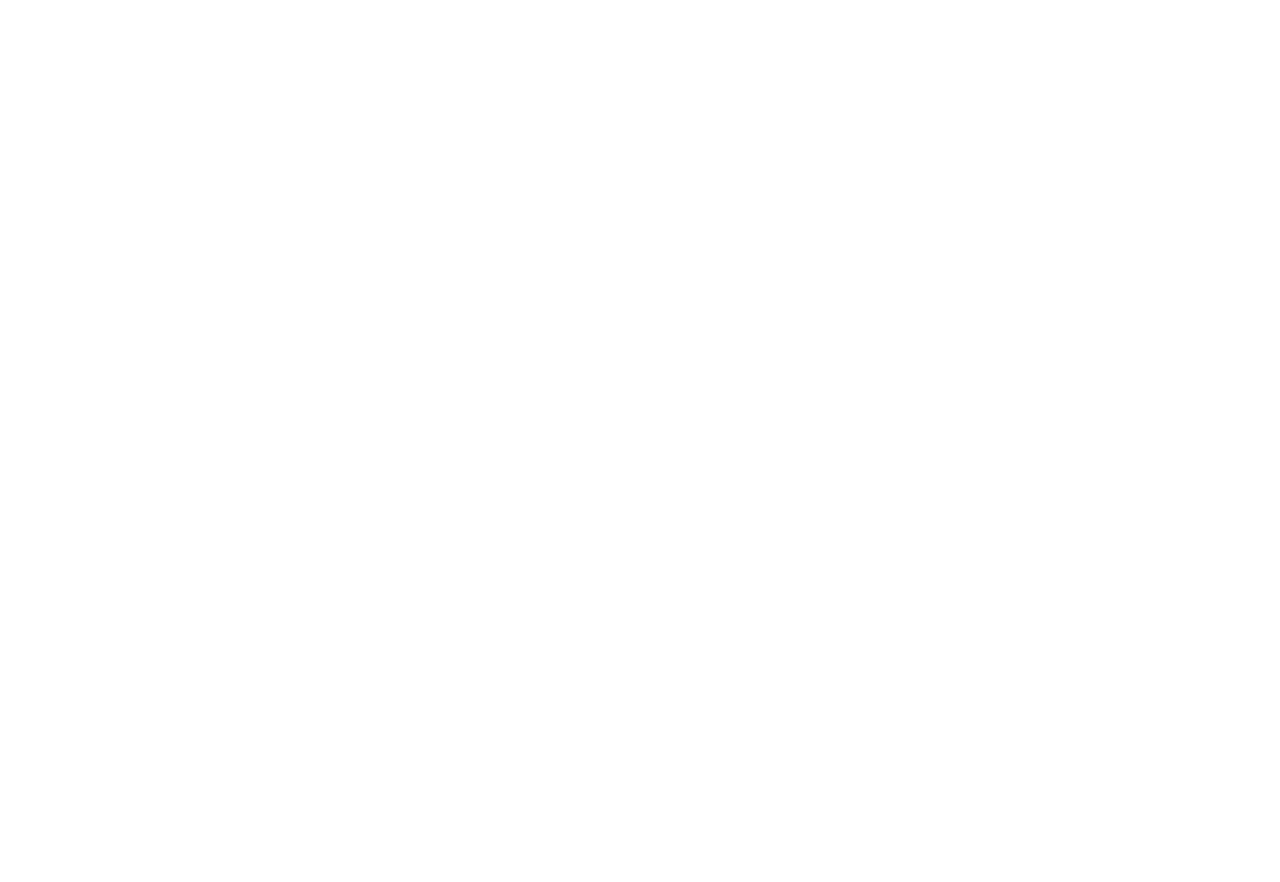
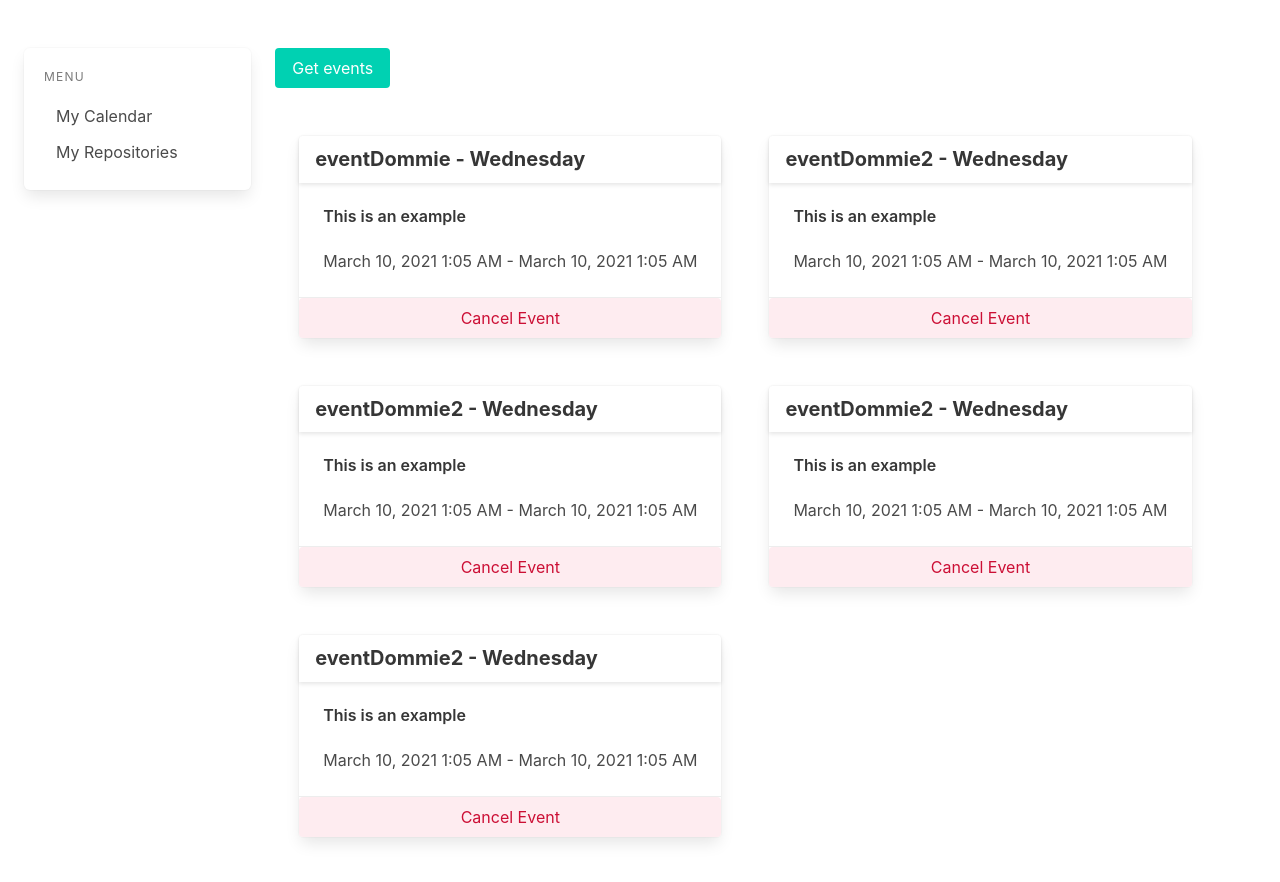
Before and after one commit to Jersonquinterolopez/hello-build-code-challenge-front-end, a React (Create React App) app: page /calendar in a window 1280 px wide. Shown: the top 882 px of the page. Before the commit the page ends 800 px from the top, so only its background shows below. Built offline with nearby package versions, Linux system fonts and the light colour scheme.

Commit message:
[Add] Styles and Dashboard layout

```diff
--- a/src/App.js
+++ b/src/App.js
@@ -11,13 +11,10 @@
       <Switch>
         <Route exact path="/login" component={Login} />
         <Route exact path="/sign-up" component={SignUp} />
-        <Route exact path="/dashboard" component={Dashboard} />
-        <Route exact path="/dashboard/calendar" component={Calendar} />
-        <Route
-          exact
-          path="/dashboard/github_section"
-          component={Repositories}
-        />
+        <Dashboard>
+          <Route path="/calendar" component={Calendar} />
+          <Route path="/github_section" component={Repositories} />
+        </Dashboard>
       </Switch>
     </BrowserRouter>
   );
--- /dev/null
+++ b/src/features/UI/menu/index.jsx
@@ -0,0 +1,20 @@
+import React from 'react';
+import { Link } from 'react-router-dom';
+
+const Menu = (props) => {
+  return (
+    <aside className="box menu">
+      <p className="menu-label">Menu</p>
+      <ul className="menu-list">
+        <li>
+          <Link to="/calendar">My Calendar</Link>
+        </li>
+        <li>
+          <Link to="/github_section">My Repositories</Link>
+        </li>
+      </ul>
+    </aside>
+  );
+};
+
+export default Menu;
--- a/src/features/events/calendar/index..jsx
+++ b/src/features/events/calendar/index..jsx
@@ -15,6 +15,27 @@
 
   {
     id: 2,
+    summary: 'eventDommie2',
+    htmlLink:
+      'https://www.google.com/calendar/event?eid=dWJnaXN1Y2Rrc2IyZGZia2U1MjhqN3MyZG9fMjAyMTAzMTVUMTYwMDAwWiBzb2xvcnNhbm9sb3BlekBt',
+    description: 'This is an example',
+  },
+  {
+    id: 3,
+    summary: 'eventDommie2',
+    htmlLink:
+      'https://www.google.com/calendar/event?eid=dWJnaXN1Y2Rrc2IyZGZia2U1MjhqN3MyZG9fMjAyMTAzMTVUMTYwMDAwWiBzb2xvcnNhbm9sb3BlekBt',
+    description: 'This is an example',
+  },
+  {
+    id: 4,
+    summary: 'eventDommie2',
+    htmlLink:
+      'https://www.google.com/calendar/event?eid=dWJnaXN1Y2Rrc2IyZGZia2U1MjhqN3MyZG9fMjAyMTAzMTVUMTYwMDAwWiBzb2xvcnNhbm9sb3BlekBt',
+    description: 'This is an example',
+  },
+  {
+    id: 5,
     summary: 'eventDommie2',
     htmlLink:
       'https://www.google.com/calendar/event?eid=dWJnaXN1Y2Rrc2IyZGZia2U1MjhqN3MyZG9fMjAyMTAzMTVUMTYwMDAwWiBzb2xvcnNhbm9sb3BlekBt',
@@ -53,12 +74,14 @@
   }
 
   return (
-    <div className="section">
-      <div className="container">
-        <div className="columns">
+    <div className="container">
+      <div className="columns is-multiline is-mobile">
+        <div className="column is-full">
           <button className="button is-primary" onClick={handleClick}>
             Get events
           </button>
+        </div>
+        <div className="column">
           <CalendarList
             upcomingEvents={upcomingEvents}
             deleteEvent={deleteEvent}
--- a/src/features/events/calendarList/index.jsx
+++ b/src/features/events/calendarList/index.jsx
@@ -4,10 +4,10 @@
 const CalendarList = ({ upcomingEvents, deleteEvent }) => {
   return (
     <div>
-      <ul>
+      <ul className="is-flex is-flex-wrap-wrap">
         {upcomingEvents.map((eventItem) => {
           return (
-            <li className="mb-5" key={eventItem.id}>
+            <li className="m-5" key={eventItem.id}>
               <CalendarListItem
                 deleteEvent={deleteEvent}
                 eventItem={eventItem}
--- a/src/features/events/calendarListItem/index.jsx
+++ b/src/features/events/calendarListItem/index.jsx
@@ -8,7 +8,6 @@
   };
 
   return (
-    <div className="column is-three-fifths is-offset-one-fifth">
     <div className="card">
       <header className="card-header">
         <p className="card-header-title title is-5">{`${
@@ -44,7 +43,6 @@
         </button>
       </footer>
     </div>
-    </div>
   );
 };
 
--- a/src/features/repos/repositories/index.jsx
+++ b/src/features/repos/repositories/index.jsx
@@ -1,5 +1,5 @@
 // import axios from 'axios';
-import React, { useState } from 'react';
+import React, { useState, Fragment } from 'react';
 import gitHubApi from '../../../services/githubApi';
 import RepositorieList from '../repositorieList';
 
@@ -14,7 +14,7 @@
   };
 
   return (
-    <div className="section">
+    <div className="container">
       <a href="http://localhost:5000/github/auth">
         <button className="button is-primary is-light">Authorization</button>
       </a>
--- a/src/pages/Dashboard.jsx
+++ b/src/pages/Dashboard.jsx
@@ -1,17 +1,55 @@
-import React from 'react';
-import { Link } from 'react-router-dom';
+import React, { Fragment } from 'react';
+import Menu from '../features/UI/menu';
 
 const Dashboard = (props) => {
   return (
-    <div className="section">
-      <Link className="button is-info" to="/dashboard/calendar">
-        My Calendar
-      </Link>
-      <Link className="button is-dark" to="/dashboard/github_section">
-        My Repositories
-      </Link>
-    </div>
+    <Fragment>
+      <div className="section">
+        <div className="columns">
+          <div className="column is-one-fifth">
+            <Menu />
+          </div>
+
+          <div className="column">{props.children}</div>
+        </div>
+      </div>
+    </Fragment>
   );
 };
 
 export default Dashboard;
+
+{
+  /* <div className="column">
+<div className="box">
+  <nav className="panel">
+    <p className="panel-heading">Repositories</p>
+  </nav>
+  <div className="panel-block">
+    <p className="control has-icons-left">
+      <input className="input" type="text" placeholder="Search" />
+      <span className="icon is-left">
+        <i className="fas fa-search" aria-hidden="true"></i>
+      </span>
+    </p>
+  </div>
+  <p className="panel-tabs">
+    <a href="https://example.com" className="is-active">
+      All
+    </a>
+  </p>
+  <a href="https://example.com" className="panel-block is-active">
+    <span className="panel-icon">
+      <i className="fas fa-book" aria-hidden="true"></i>
+    </span>
+    bulma
+  </a>
+  <a href="https://example.com" className="panel-block">
+    <span className="panel-icon">
+      <i className="fas fa-book" aria-hidden="true"></i>
+    </span>
+    marksheet
+  </a>
+</div>
+</div> */
+}
```
Lines whose indentation alone changed are shown as unchanged.
